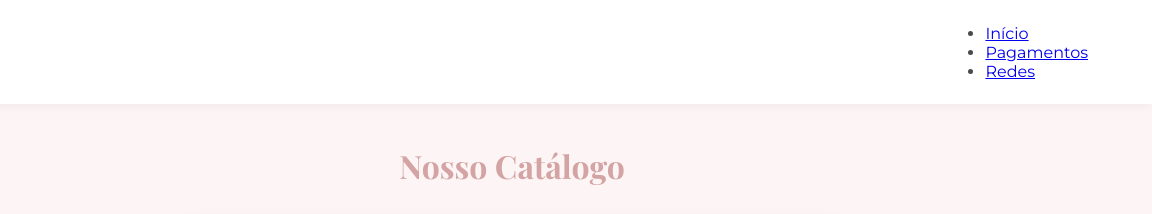
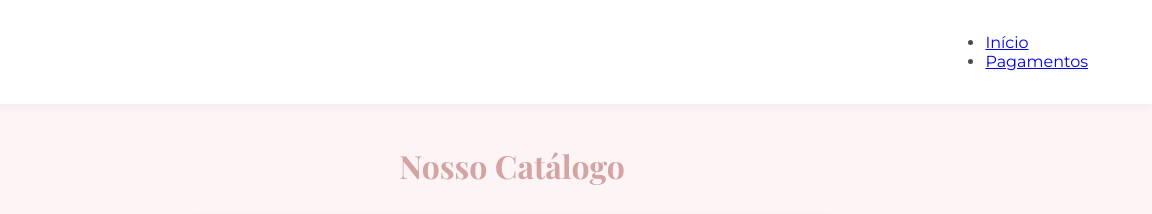
Before and after one commit to chokomamy/w, a plain HTML site: page cardápio.html in a window 1280 px wide. Shown: the top 214 px of the page, 128-1280 px from the left. Drawn offline with nearby package versions, Linux system fonts and the light colour scheme.

Commit message:
Update cardápio.html

```diff
--- a/cardápio.html
+++ b/cardápio.html
@@ -16,7 +16,6 @@
             <ul class="nav-links">
                 <li><a href="index.html">Início</a></li>
                 <li><a href="pagamentos.html">Pagamentos</a></li>
-                <li><a href="redes.html">Redes</a></li>
             </ul>
         </nav>
     </header>
```
